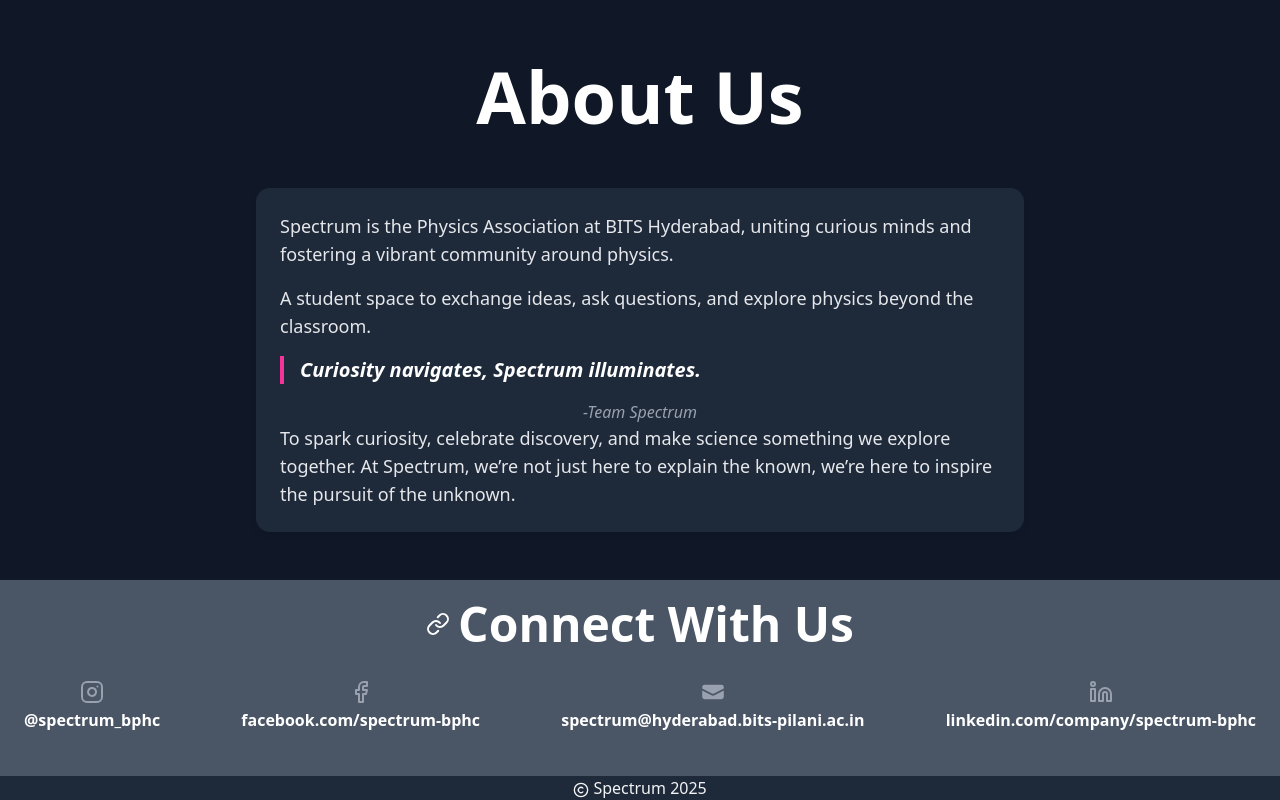
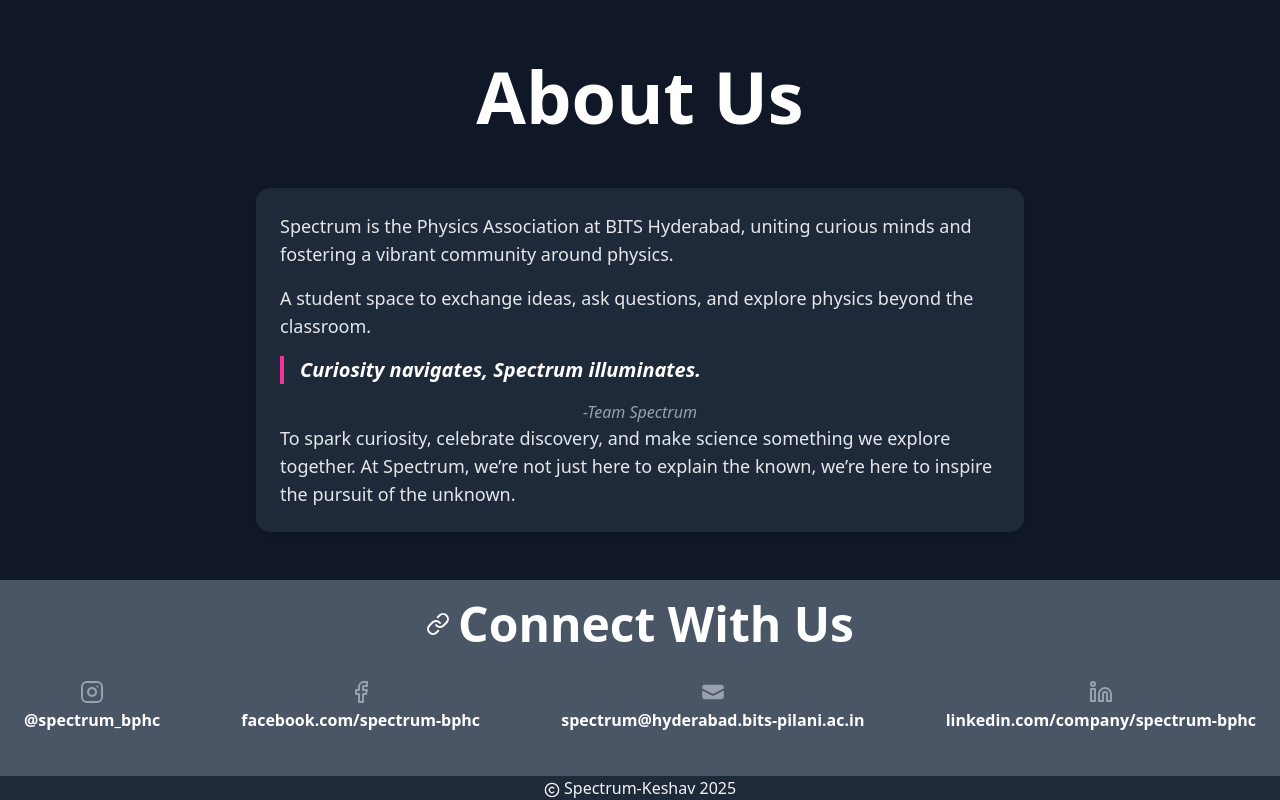
Before and after one commit to Kcodes09/Spectrum_Project, a Next.js app: page / in a window 1280 px wide. Shown: the part 2232-3032 px from the top of the page. Built offline with nearby package versions, Linux system fonts and the light colour scheme.

Commit message:
update footer

```diff
--- a/src/app/components/footer.tsx
+++ b/src/app/components/footer.tsx
@@ -39,7 +39,7 @@
       </div>
     <footer className="text-center bg-gray-800 mt-6">
 
-           <CopyrightIcon className="inline w-4 h-4" /> <Link href="/">Spectrum 2025</Link>
+           <CopyrightIcon className="inline w-4 h-4" /> <Link href="/">Spectrum-Keshav 2025</Link>
 
       </footer>
       </div>
```
